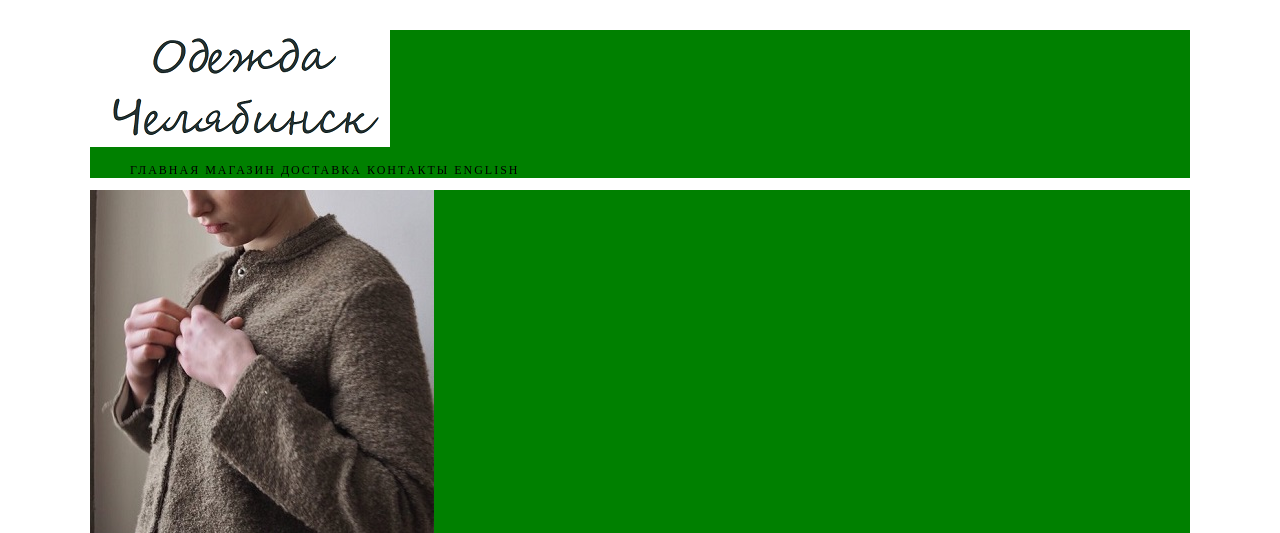
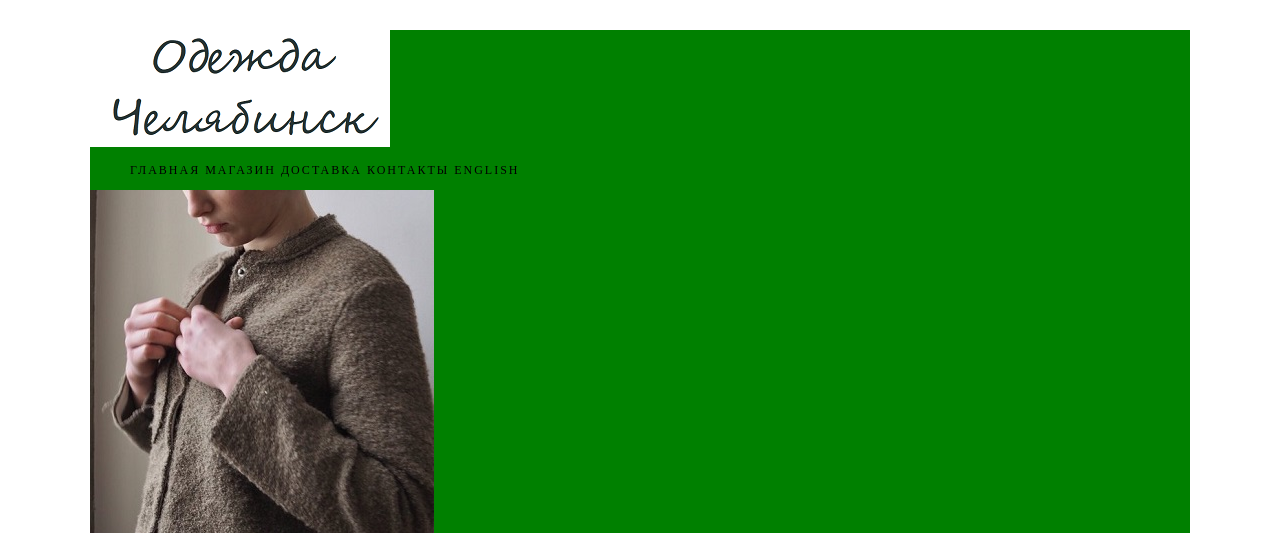
Before and after one commit to Avisrara74/myMagazineDesign, a PHP site: page / in a window 1280 px wide. Shown: the top 533 px of the page. Run offline with PHP 8.4, Linux system fonts and the light colour scheme.

Commit message:
Update mainStyle.css

```diff
--- a/styles/mainStyle.css
+++ b/styles/mainStyle.css
@@ -1,4 +1,3 @@
-
 body {
 	background-color: #fff;
 	max-width: 1100px;
@@ -10,6 +9,20 @@ body {
     letter-spacing: 2px;
     margin: 30px auto 30px auto;
 }
+
+.container {
+	display: grid;
+	grid-template-rows: auto;
+	grid-template-columns: 1fr;
+	grid-template-areas: "header"
+						 "nav"
+						 "main"
+						 "footer";
+}
+header{grid-area: header;}
+nav{grid-area: nav;}
+main{grid-area: main;}
+footer{grid-area: footer;}
 
 .grid-item-2>ul>li {
 	display: inline;
```
